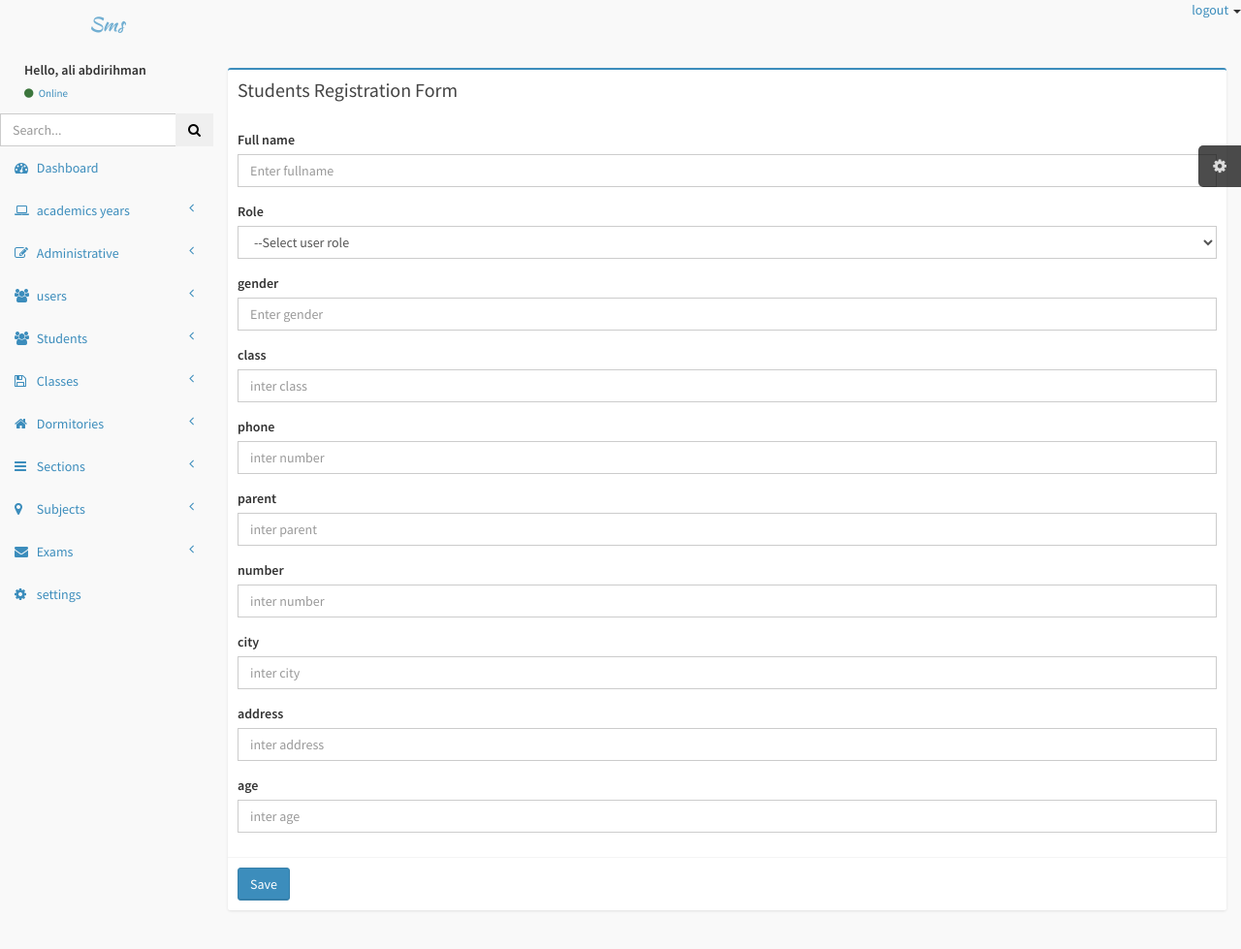
After one commit to bilancalas/sms, a PHP site: page /admin/newStudent.php in a window 1280 px wide. The commit adds this page. Shown: the whole page at 97% size. Run offline with PHP 8.4, Linux system fonts and the light colour scheme; a user stored in the database is signed in; some libraries are stand-ins or nearby versions.

Commit message:
new update

```diff
--- a/admin/dashboard.php
+++ b/admin/dashboard.php
@@ -1,6 +1,6 @@
 <?php
 session_start();
-if (!$_SESSION['userID']) {
+if (!$_SESSION['SID']) {
     header('location: ../');
 }
 ?>
--- a/admin/includes/aside.php
+++ b/admin/includes/aside.php
@@ -7,7 +7,7 @@
                 <!-- <img src="img/avatar3.png" class="img-circle" alt="User Image" /> -->
             </div>
             <div class="pull-left info">
-                <p>Hello, <?php echo $_SESSION['userID']; ?> </p>
+                <p>Hello, <?php echo $_SESSION['SID']; ?> </p>
 
                 <a href="#"><i class="fa fa-circle text-success"></i> Online</a>
             </div>
@@ -56,7 +56,7 @@
             </li>
             <li class="treeview">
                 <a href="#">
-                    <i class="fa fa-users"></i> <span>Students</span>
+                    <i class="fa fa-users"></i> <span>users</span>
                     <i class="fa fa-angle-left pull-right"></i>
                 </a>
                 <ul class="treeview-menu">
@@ -66,12 +66,13 @@
             </li>
             <li class="treeview">
                 <a href="#">
-                    <i class="fa fa-group"></i> <span>Users</span>
+                    <i class="fa fa-group"></i> <span>Students</span>
                     <i class="fa fa-angle-left pull-right"></i>
                 </a>
                 <ul class="treeview-menu">
-                    <li><a href="newuser.php"><i class="fa fa-angle-double-right"></i> New Users</a></li>
-                    <li><a href="manageusers.php"><i class="fa fa-angle-double-right"></i> Manage users</a></li>
+                    <li><a href="newStudent.php">
+                        <i class="fa fa-angle-double-right"></i> New Students </a></li>
+                    <li><a href="manageStudent.php"><i class="fa fa-angle-double-right"></i> Manage Students</a></li>
                 </ul>
             </li>
 
--- /dev/null
+++ b/admin/newStudent.php
@@ -0,0 +1,109 @@
+<?php
+session_start();
+if (!$_SESSION['SID']) {
+    header('location: ../login.php');
+}
+?>
+<!DOCTYPE html>
+<html lang="en">
+
+<head>
+    <meta charset="UTF-8">
+    <meta name="viewport" content="width=device-width, initial-scale=1.0">
+    <title>school management system  New Students</title>
+
+</head>
+
+<body>
+    <?php include 'includes/header.php'; ?>
+    <div class="wrapper row-offcanvas row-offcanvas-left">
+        <?php
+        include 'includes/aside.php';
+
+        ?>
+        <aside class="right-side">
+
+
+
+
+            <!-- Main content -->
+            <section class="content">
+
+
+                <div class="card">
+                    <div class="box box-primary">
+                        <div class="box-header">
+                            <h3 class="box-title">Students Registration Form</h3>
+                        </div><!-- /.box-header -->
+                        <!-- form start -->
+                        <form role="form" action="backend/Students.php" method="post">
+                            <div class="box-body">
+                                <div class="form-group">
+                                    <label for="exampleInputEmail1">Full name</label>
+                                    <input type="text" name="name" class="form-control" placeholder="Enter fullname">
+                                </div>
+                                <div class="form-group">
+                                    <label for="exampleInputPassword1">Role</label>
+                                    <select class="form-control" name="role">
+                                        <option>--Select user role</option>
+                                        <option>Administrator</option>
+                                        <option>User</option>
+                                    </select>
+                                </div>
+                                <div class="form-group">
+                                    <label for="exampleInputEmail1">gender</label>
+                                    <input type="gender" name="gender" class="form-control" placeholder="Enter gender">
+                                </div>
+                                <div class="form-group">
+                                    <label for="exampleInputPassword1">class</label>
+                                    <input type="text" name="class" class="form-control" placeholder="inter class">
+                                </div>
+                                <div class="form-group">
+                                    <label for="exampleInputPassword1">phone</label>
+                                    <input type="text" name="phone" class="form-control" placeholder="inter number">
+                                </div>
+
+                                <div class="form-group">
+                                    <label for="exampleInputPassword1">parent</label>
+                                    <input type="text" name="parent" class="form-control" placeholder="inter parent">
+                                </div>
+
+                                <div class="form-group">
+                                    <label for="exampleInputPassword1">number</label>
+                                    <input type="text" name="number" class="form-control" placeholder="inter number">
+                                </div>
+
+                                <div class="form-group">
+                                    <label for="exampleInputPassword1">city</label>
+                                    <input type="text" name="city" class="form-control" placeholder="inter city">
+                                </div>
+                                <div class="form-group">
+                                    <label for="exampleInputPassword1">address</label>
+                                    <input type="text" name="address" class="form-control" placeholder="inter address">
+                                </div>
+                                <div class="form-group">
+                                    <label for="exampleInputPassword1">age</label>
+                                    <input type="text" name="age" class="form-control" placeholder="inter age">
+                                </div>
+
+
+
+                            </div><!-- /.box-body -->
+
+                            <div class="box-footer">
+                                <button type="submit" name="btnSave" class="btn btn-primary">Save</button>
+                            </div>
+                        </form>
+                    </div>
+                </div>
+
+
+
+            </section><!-- /.content -->
+        </aside>
+    </div>
+    <!-- Welcome To dashboard: mr. <?php echo $_SESSION['SID']; ?> <a href="includes/logout.php">Logout</a> -->
+
+</body>
+
+</html>
--- a/auth.php
+++ b/auth.php
@@ -9,7 +9,7 @@ if (isset($_POST['loginBtn'])) {
     $q = mysqli_query($conn, $sql);
     if ($q->num_rows > 0) {
         $row = mysqli_fetch_assoc($q);
-        $_SESSION['userID'] = $row['name'];
+        $_SESSION['SID'] = $row['name'];
 
         header('location: admin/dashboard.php');
     } else {
```
Also changed, not shown: admin/backend/students.php (added, +21 -0 lines), admin/backend/users.php (deleted, +0 -14 lines), admin/manageStudent.php (renamed from admin/manageusers.php, +21 -5 lines), admin/newuser.php (deleted, +0 -80 lines), admin/sms.sql (+41 -1 lines).
